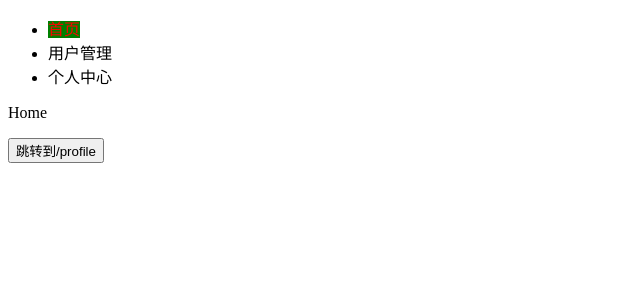
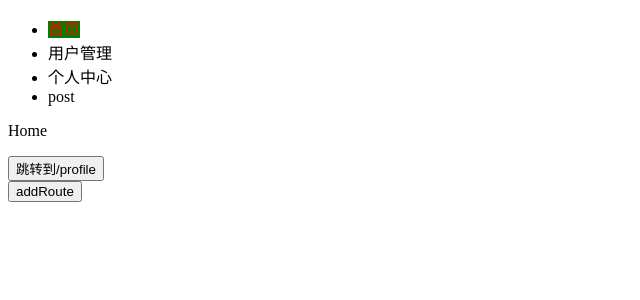
Before and after one commit to ghx9908/react-router, a React (Vite) app: page / in a window 1280 px wide. Shown: the top 300 px of the page, without its empty margins (0-640 px from the left). Built offline with nearby package versions, Linux system fonts and the light colour scheme.

Commit message:
feat: 动态添加路由和路由懒加载

```diff
--- a/src/main.jsx
+++ b/src/main.jsx
@@ -18,6 +18,7 @@ import UserList from "./components/UserList"
 import UserDetail from "./components/UserDetail"
 import Protected from "./components/Protected"
 import Login from "./components/Login"
+const LazyPost = React.lazy(() => import("./components/Post"))
 import routesConfig from "./routesConfig"
 
 const activeStyle = { backgroundColor: "green" }
@@ -28,8 +29,26 @@ const activeNavProps = {
 }
 
 function App() {
-  let [routes] = React.useState(routesConfig)
-  return <div>{useRoutes(routes)}</div>
+  let [routes, setRoutes] = React.useState(routesConfig)
+  const addRoute = () => {
+    setRoutes([
+      {
+        path: "/post",
+        element: (
+          <React.Suspense fallback={<div>loading...</div>}>
+            <LazyPost />
+          </React.Suspense>
+        ),
+      },
+      ...routes,
+    ])
+  }
+  return (
+    <div>
+      {useRoutes(routes)}
+      <button onClick={addRoute}>addRoute</button>
+    </div>
+  )
 }
 
 ReactDOM.createRoot(document.getElementById("root")).render(
@@ -48,6 +67,11 @@ ReactDOM.createRoot(document.getElementById("root")).render(
       <li>
         <NavLink to="/profile" {...activeNavProps}>
           个人中心
+        </NavLink>
+      </li>
+      <li>
+        <NavLink to="/post" {...activeNavProps}>
+          post
         </NavLink>
       </li>
     </ul>
```
